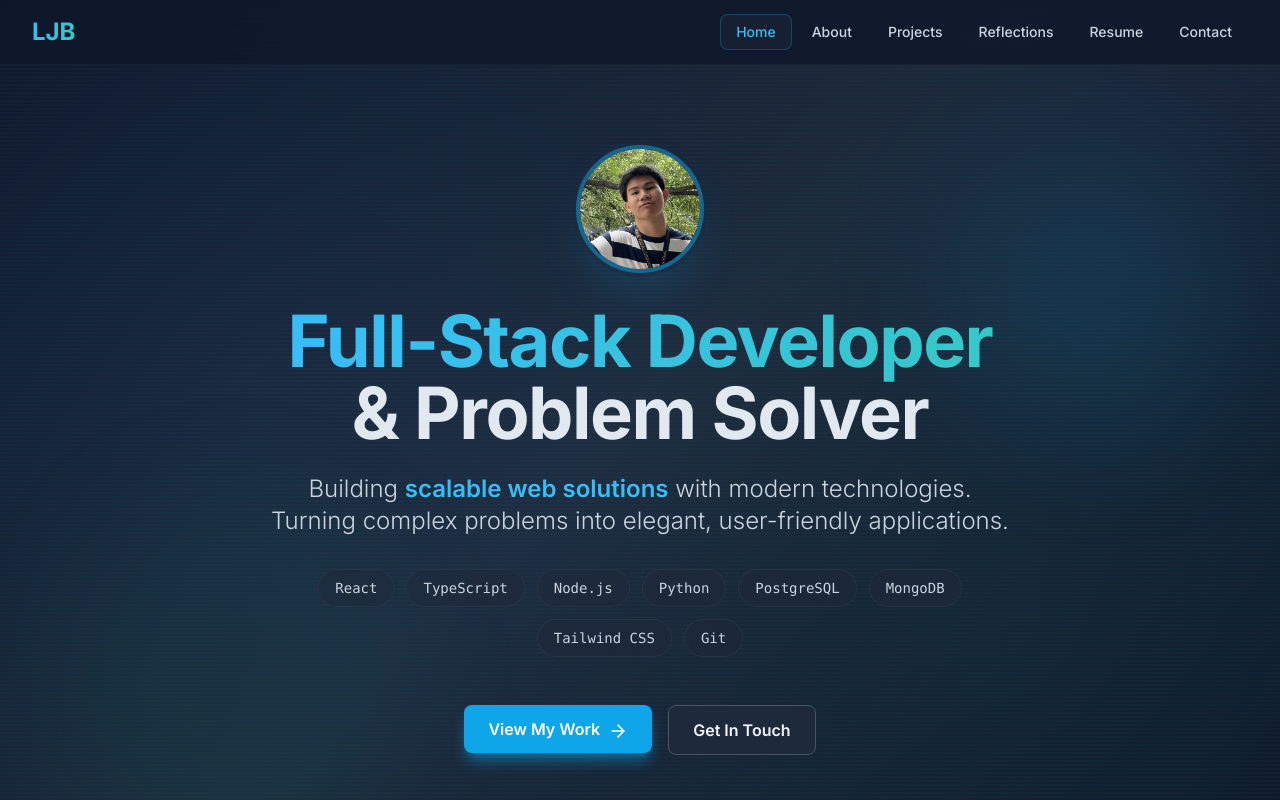
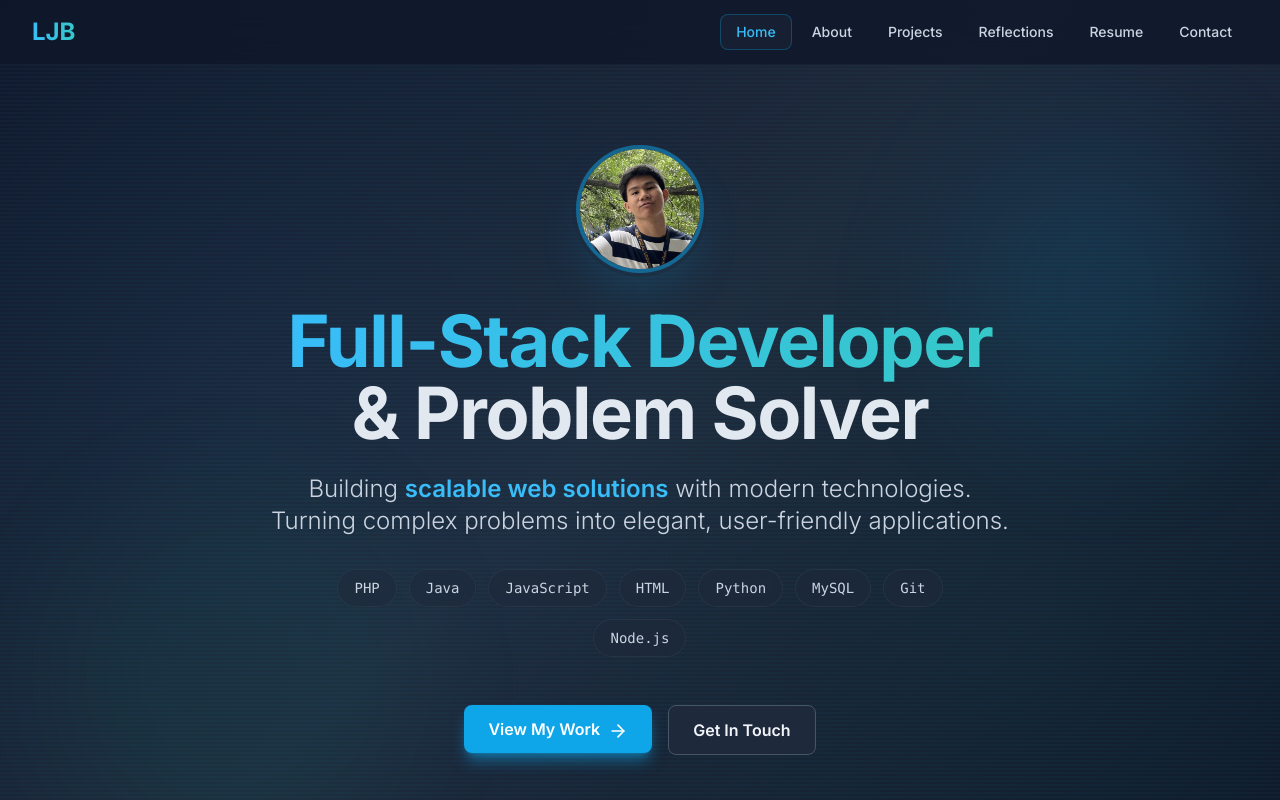
Before and after one commit to Loidman/E-portfolio, a React (Vite) app: page / in a window 1280 px wide. Shown: the top 800 px of the page. Built offline with nearby package versions, Linux system fonts and the light colour scheme.

Commit message:
Update tech stack on homepage with PHP, Java, JavaScript, HTML, Python, MySQL, Git, Node.js

```diff
--- a/src/pages/HomePage.tsx
+++ b/src/pages/HomePage.tsx
@@ -16,7 +16,7 @@ export function HomePage() {
   };
 
   const techStack = [
-    'React', 'TypeScript', 'Node.js', 'Python', 'PostgreSQL', 'MongoDB', 'Tailwind CSS', 'Git'
+    'PHP', 'Java', 'JavaScript', 'HTML', 'Python', 'MySQL', 'Git', 'Node.js'
   ];
 
   const highlights = [
```
